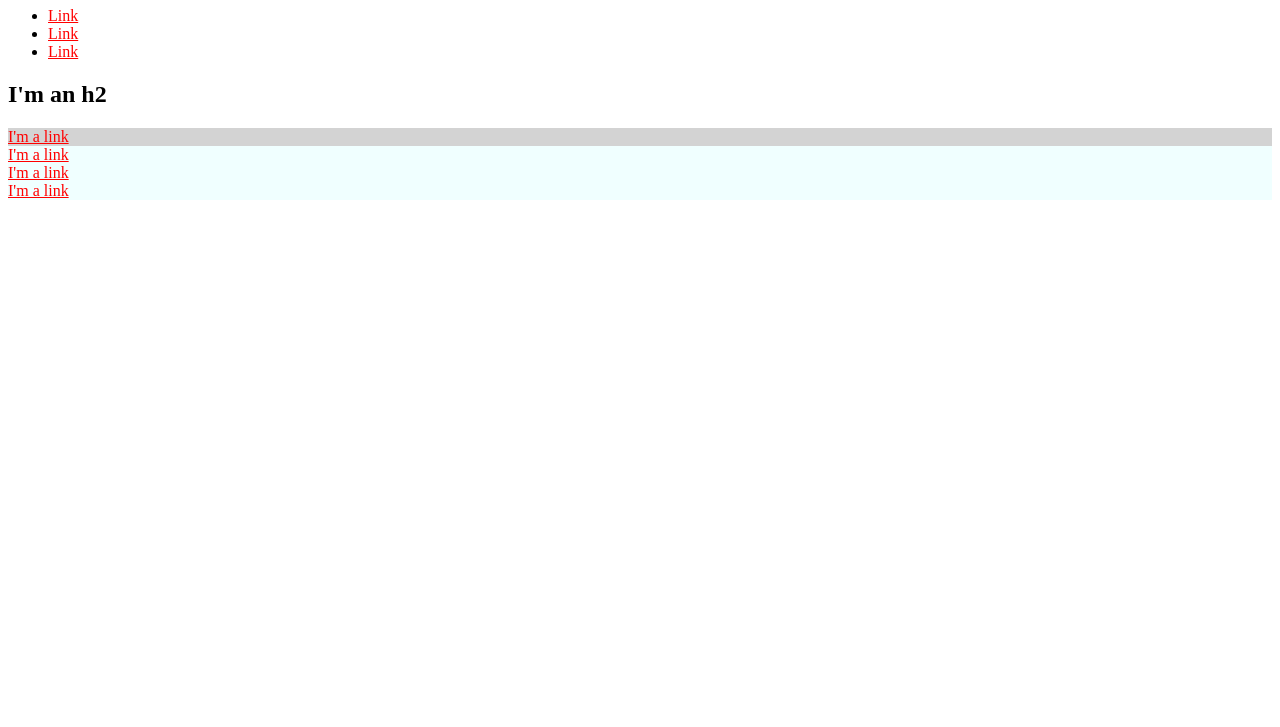
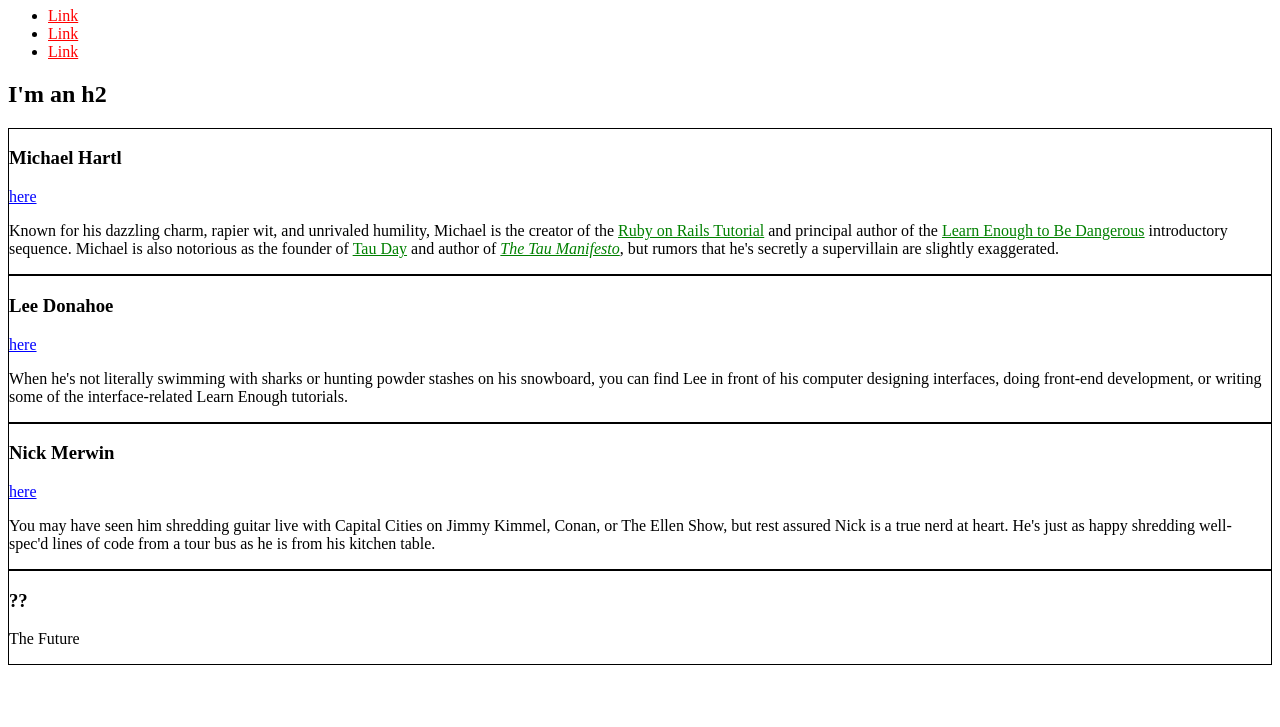
Before and after one commit to 1Elral4/1Elral4.github.io, a plain HTML site: page index.html in a window 1280 px wide. Shown: the part 73-800 px from the top of the page. Drawn offline with Linux system fonts and the light colour scheme.

Commit message:
Add better practices to styling

```diff
--- a/index.html
+++ b/index.html
@@ -7,20 +7,14 @@
       a{
         color: red;
       }
-      #exec-bio {
-        background-color: lightgray;
-      }
-      .bio-box azure-back {
+      .bio-box{
         border: 1px solid black;
       }
-      .bio-box azure-back a {
+      .bio-copy a{
         color: green;
       }
-      #orange-back {
-        background-color: orange;
-      }
-      .azure-back {
-        background-color: azure;
+      .social-link{
+        color: blue;
       }
     </style>
   </head>
@@ -40,21 +34,56 @@
     </ul>
 
     <h2>I'm an h2</h2>
+    <div class="bio-box">
+      <h3>Michael Hartl</h3>
+      <a href="http://twitter.com/mhartl" class="social-link">here</a>
+      <div class="bio-copy">
+        <p>
+          Known for his dazzling charm, rapier wit, and unrivaled humility,
+          Michael is the creator of the
+          <a href="https://www.railstutorial.org/">Ruby on Rails
+            Tutorial</a> and principal author of the
+            <a href="https://learnenough.com/">
+              Learn Enough to Be Dangerous</a> introductory sequence. Michael
+              is also notorious as the founder of
+              <a href="http://tauday.com/">Tau Day</a> and author of
+              <a href="http://tauday.com/tau-manifesto"><em>The Tau
+                Manifesto</em></a>, but rumors that he's secretly a supervillain
+                are slightly exaggerated.
+              </p>
+      </div>
 
-    <div id="exec-bio" class="bio-box azure-back">
-      <a href="http://example.com/">I'm a link</a>
     </div>
+    <div class="bio-box">
+      <h3>Lee Donahoe</h3>
+      <a href="https://twitter.com/leedonahoe" class="social-link">here</a>
+      <div class="bio-copy">
+        <p>
+          When he's not literally swimming with sharks or hunting powder stashes on
+          his snowboard, you can find Lee in front of his computer designing
+          interfaces, doing front-end development, or writing some of the
+          interface-related Learn Enough tutorials.
+        </p>
 
-    <div class="bio-box azure-back">
-      <a href="http://example.com/">I'm a link</a>
+      </div>
     </div>
-
-    <div class="bio-box azure-back">
-      <a href="http://example.com/">I'm a link</a>
+    <div class="bio-box">
+      <h3>Nick Merwin</h3>
+      <a href="https://twitter.com/nickmerwin" class="social-link">here</a>
+      <div class="bio-copy">
+        <p>
+          You may have seen him shredding guitar live with Capital Cities on Jimmy
+          Kimmel, Conan, or The Ellen Show, but rest assured Nick is a true nerd at
+          heart. He's just as happy shredding well-spec'd lines of code from a tour
+          bus as he is from his kitchen table.
+        </p>
+      </div>
     </div>
-
-    <div class="bio-box azure-back">
-      <a href="http://example.com/">I'm a link</a>
+    <div class="bio-box">
+      <h3>??</h3>
+      <p>
+        The Future
+      </p>
     </div>
 
 
```
